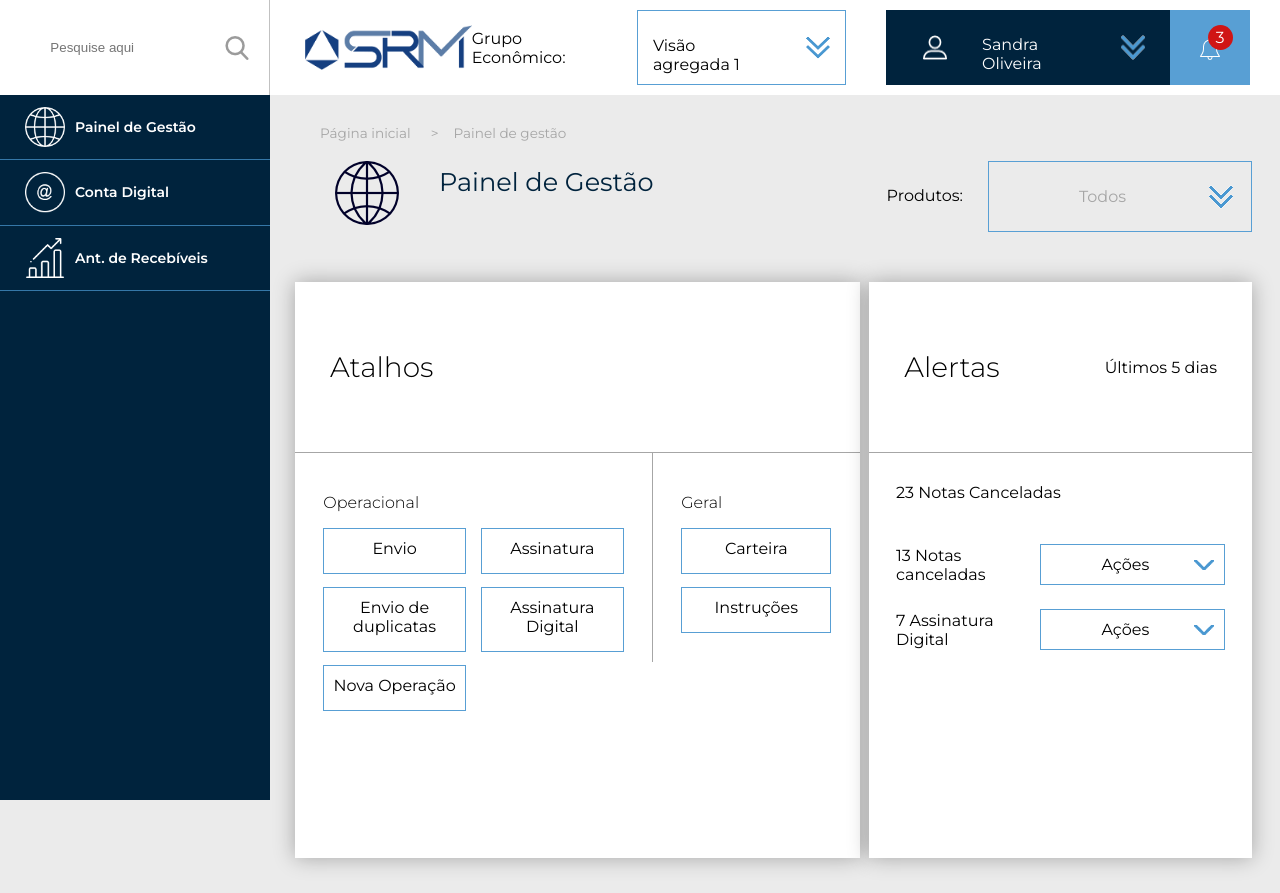
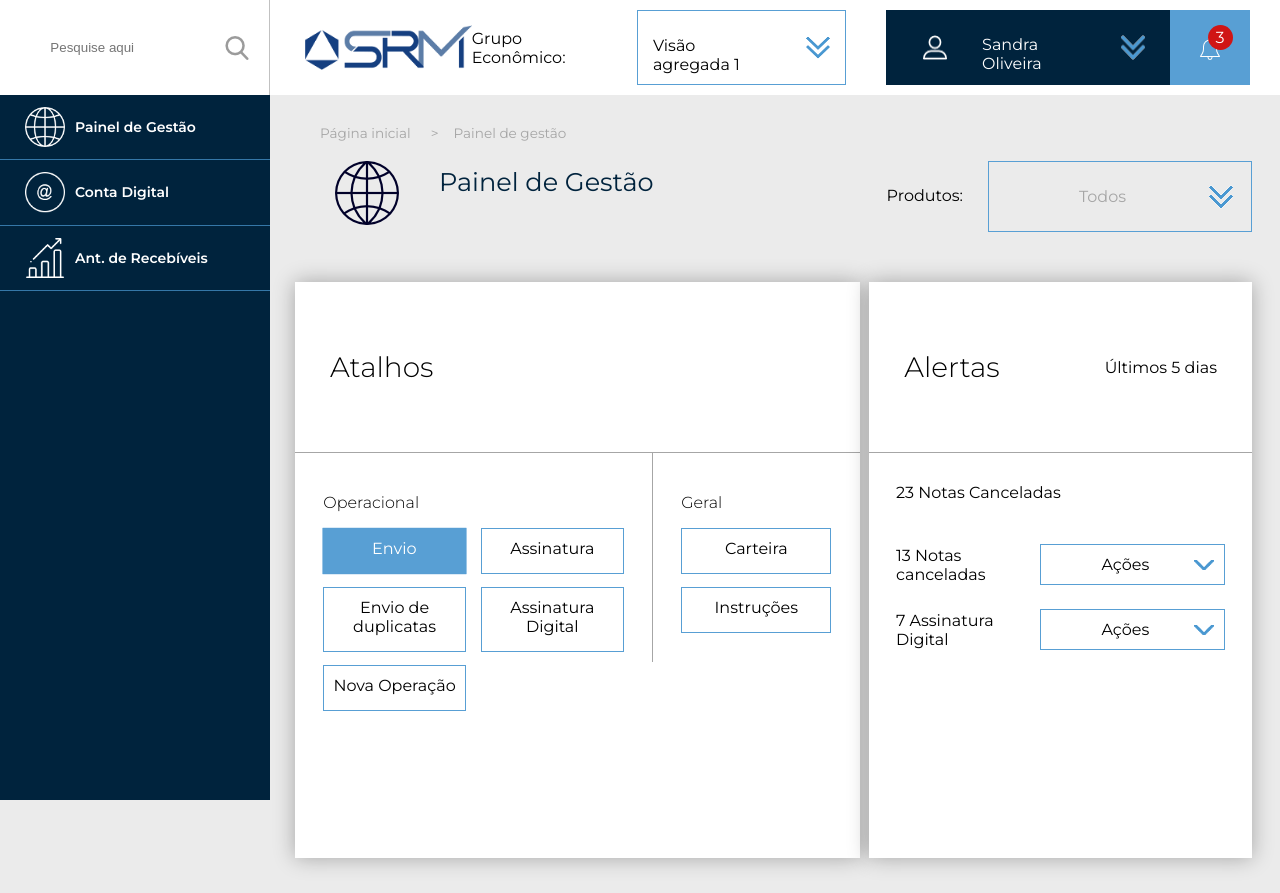
Before and after one commit to lwauke/srm-test, an Angular app: page / in a window 1280 px wide. In both pictures the pointer is over the item "Envio". Built offline with nearby package versions, Linux system fonts and the light colour scheme.

Commit message:
adding some effect

```diff
--- a/src/app/app.component.scss
+++ b/src/app/app.component.scss
@@ -223,6 +223,14 @@ $navbar-width: 270px;
         text-align: center;
         margin-bottom: 13px;
         min-width: 95px;
+        cursor: pointer;
+        transition: all 0.205s ease-in-out;
+        &:hover {
+            background: $light-blue;
+            color: #fff;
+            transform: scale(1.005)
+        }
+
     }
 }
 
```
